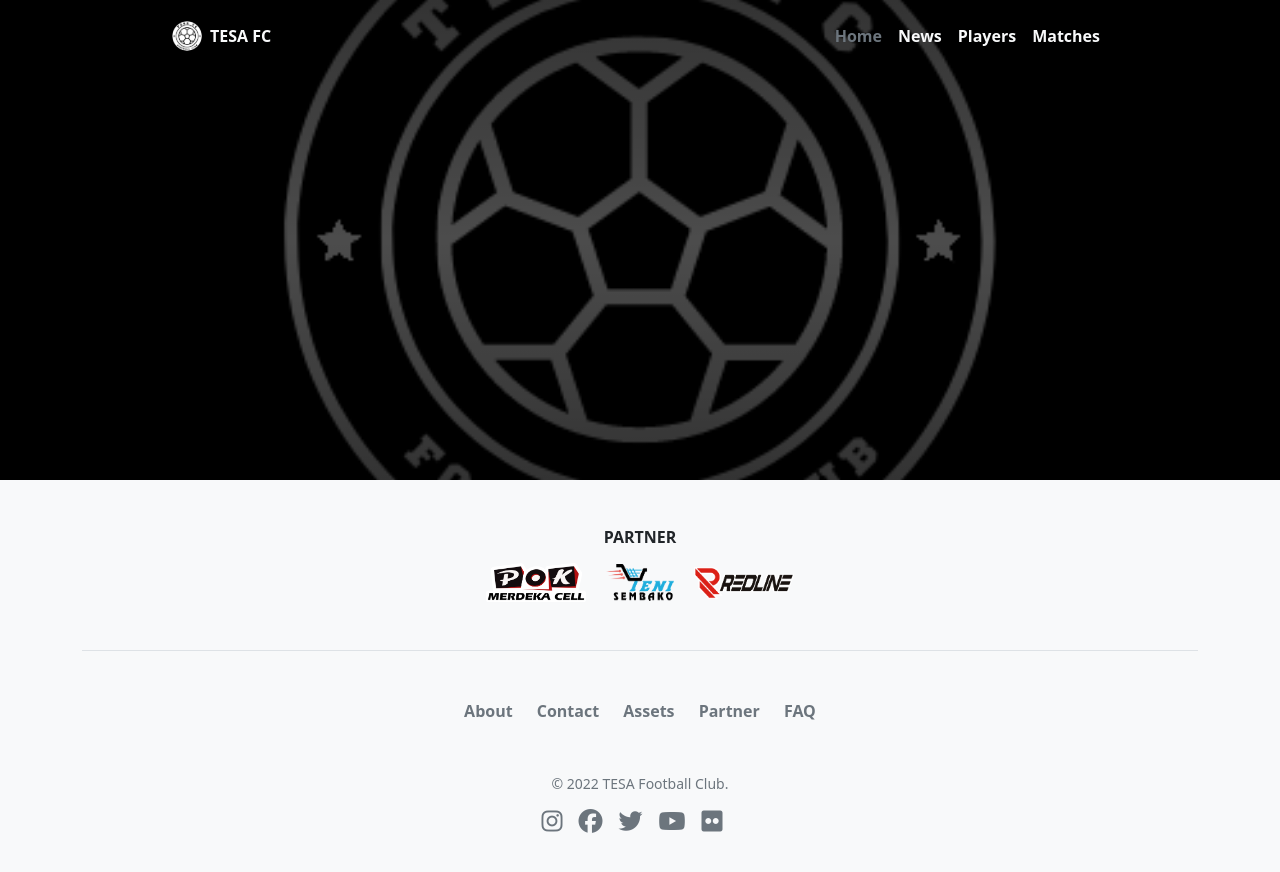
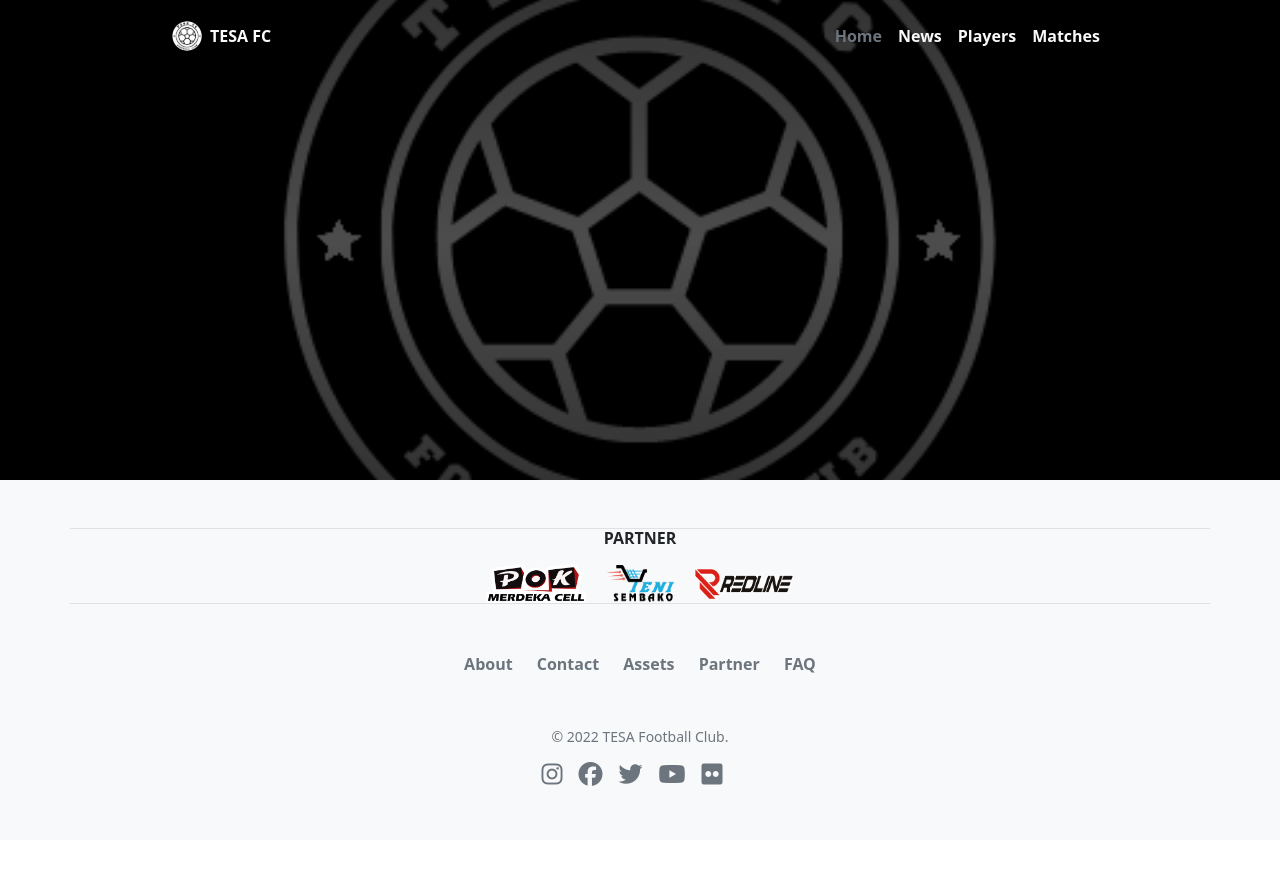
Before and after one commit to tesafc/www2, a Jekyll site: the page built from index.html, in a window 1280 px wide. Shown: the top 872 px of the page. Built offline with Jekyll 4.4.1, drawn with Linux system fonts in a browser that asks for light colours; nearby versions of some CDN libraries.

Commit message:
Update footer.html

```diff
--- a/_includes/footer.html
+++ b/_includes/footer.html
@@ -1,7 +1,7 @@
 <footer class="bg-light py-5">
-  <h6 class="text-uppercase text-center fw-bolder mb-3">partner</h6>
-  <div class="container-sm">
-    <div class="d-flex justify-content-evenly align-items-center border-bottom pb-5">
+  <div class="container-sm border-top border-bottom">
+    <h6 class="text-uppercase text-center fw-bolder mb-3">partner</h6>
+    <div class="d-flex justify-content-evenly align-items-center">
       <div>
         <img src="{{ '/assets/img/POK.svg' | relative_url }}" alt="" class="border-0" width="100" height="auto">
         <img src="{{ '/assets/img/yeni-sembako.svg' | relative_url }}" alt="" class="border-0 px-3" width="100" height="auto">
```
